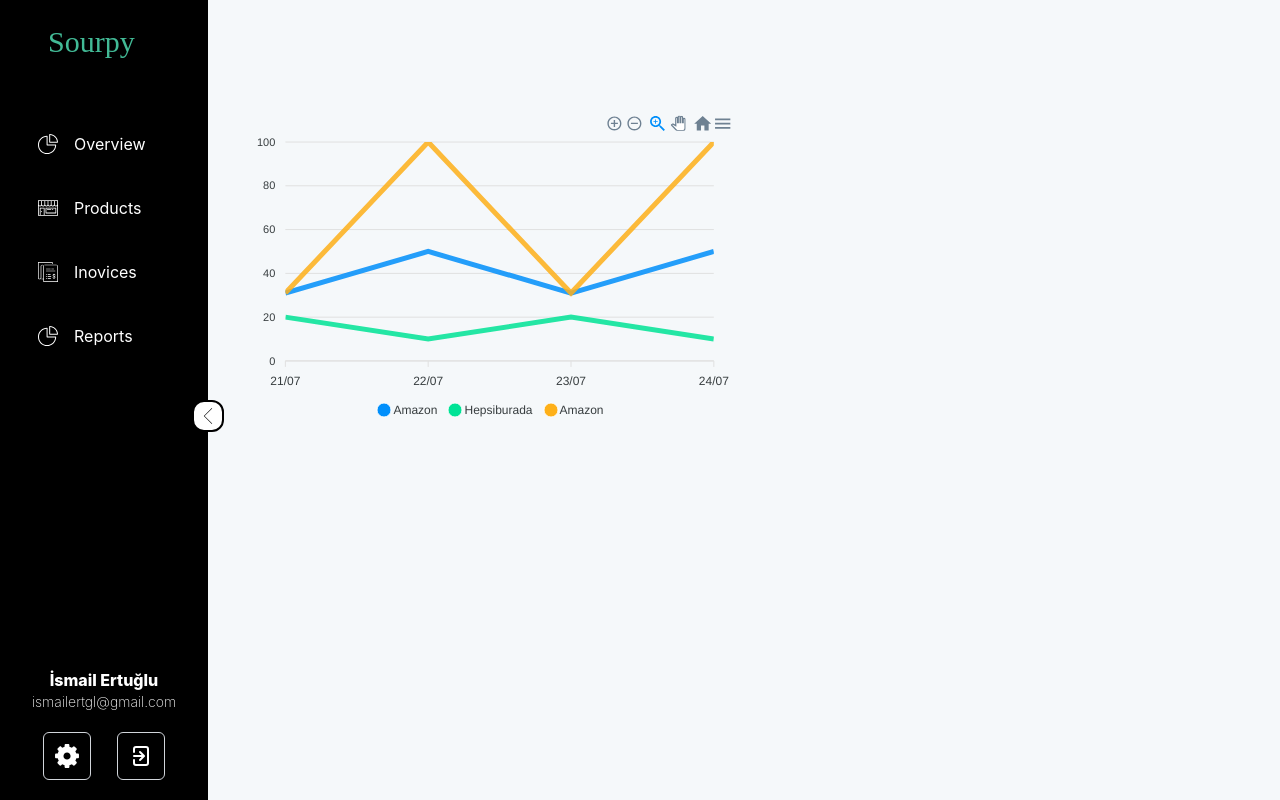
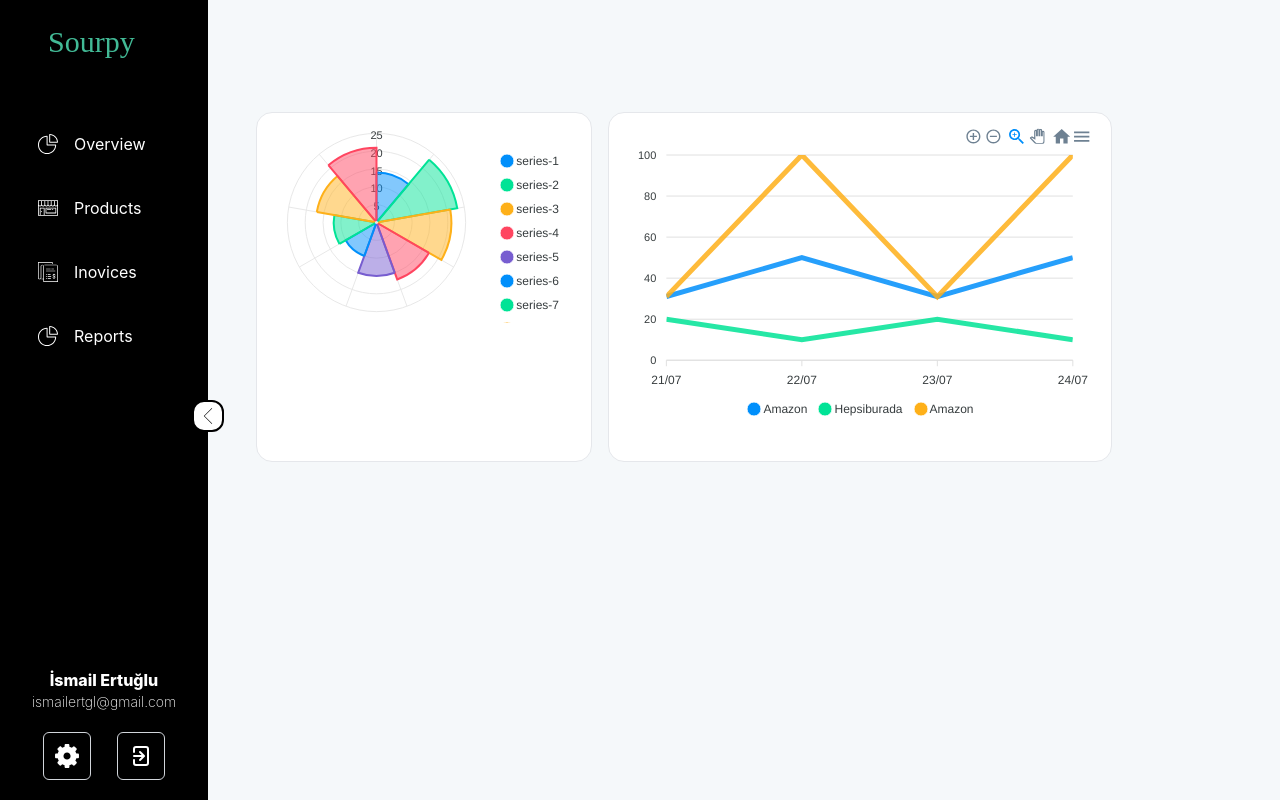
Before and after one commit to ismailertuglu14/sourpy_app_fe, a React (Create React App) app: page /dashboard in a window 1280 px wide. Built offline with nearby package versions, Linux system fonts and the light colour scheme.

Commit message:
New Charts added.

```diff
--- a/src/view/dashboard/features/overview/Overview.tsx
+++ b/src/view/dashboard/features/overview/Overview.tsx
@@ -1,148 +1,20 @@
 import React, { useEffect, useState } from "react";
-import Chart from "react-apexcharts";
 import { formatDate } from "../../../../product/utils/format_date";
+import BarChart from "./components/charts/BarChart";
+import PolarAreaChart from "./components/charts/PolarAreaChart";
+import SynchronizedChart from "./components/charts/SynchronizedChart";
 
-type ApiChipProps = {
-  name: string;
-  active: boolean;
-  setActiveApi: any;
-};
-const Apis: Array<ApiChipProps> = [
-  { name: "Trendyol", active: true, setActiveApi: () => {} },
-  { name: "Hepsiburada", active: false, setActiveApi: () => {} },
-  { name: "Amazon", active: false, setActiveApi: () => {} },
-];
-const ApiChip = ({ name, active, setActiveApi }: ApiChipProps) => {
-  return (
-    <div
-      className={`flex justify-center items-center w-32 mx-2 rounded-2xl border border-gray-300 ${
-        active ? " bg-gray-300 " : " "
-      } cursor-pointer`}
-      onClick={() => {
-        setActiveApi((prev: Array<string>) => {
-          if (prev.includes(name)) {
-            return prev.filter((item: string) => item !== name);
-          }
-          return [...prev, name];
-        });
-      }}
-    >
-      {active ? "✓ " : ""}
-      {name}
-    </div>
-  );
-};
-
-var options2 = {
-  series: [
-    {
-      name: "Amazon",
-      data: [
-        {
-          x: formatDate(new Date(2027, 6, 21)),
-          y: 31,
-        },
-        {
-          x: formatDate(new Date(2027, 6, 22)),
-          y: 50,
-        },
-        {
-          x: formatDate(new Date(2027, 6, 23)),
-          y: 31,
-        },
-        {
-          x: formatDate(new Date(2027, 6, 24)),
-          y: 50,
-        },
-      ],
-    },
-    {
-      name: "Hepsiburada",
-      data: [
-        {
-          x: formatDate(new Date(2027, 6, 21)),
-          y: 20,
-        },
-        {
-          x: formatDate(new Date(2027, 6, 22)),
-          y: 10,
-        },
-        {
-          x: formatDate(new Date(2027, 6, 23)),
-          y: 20,
-        },
-        {
-          x: formatDate(new Date(2027, 6, 24)),
-          y: 10,
-        },
-      ],
-    },
-    {
-      name: "Amazon",
-      data: [
-        {
-          x: formatDate(new Date(2027, 6, 21)),
-          y: 31,
-        },
-        {
-          x: formatDate(new Date(2027, 6, 22)),
-          y: 100,
-        },
-        {
-          x: formatDate(new Date(2027, 6, 23)),
-          y: 31,
-        },
-        {
-          x: formatDate(new Date(2027, 6, 24)),
-          y: 100,
-        },
-      ],
-    },
-  ],
-};
 const Overview: React.FC = () => {
-  const [activeApi, setActiveApi] = useState<Array<string>>([]);
   useEffect(() => {}, []);
   return (
     <div className="flex flex-col">
-      <div className="flex h-8 mb-12">
-        {/* {Apis.map((api, index) => {
-          const isActive = activeApi.includes(api.name);
-
-          return (
-            <ApiChip
-              key={index}
-              name={api.name}
-              active={isActive}
-              setActiveApi={setActiveApi}
-            />
-          );
-        })} */}
-      </div>
+      <div className="flex h-8 mb-12"></div>
       <div className="flex ">
-        <Chart
-          options={options2}
-          type="line"
-          width={500}
-          series={options2.series}
-        />
+        <PolarAreaChart />
+        <SynchronizedChart />
       </div>
     </div>
   );
 };
 
-function generateDayWiseTimeSeries(baseval: any, count: any, yrange: any) {
-  var i = 0;
-  var series = [];
-  while (i < count) {
-    var x = baseval;
-    var y =
-      Math.floor(Math.random() * (yrange.max - yrange.min + 1)) + yrange.min;
-
-    series.push([x, y]);
-    baseval += 86400000;
-    i++;
-  }
-  return series;
-}
 export default Overview;
--- a/src/view/dashboard/features/overview/components/charts/ChartWidget1.tsx
+++ b/src/view/dashboard/features/overview/components/charts/BarChart.tsx
@@ -1,7 +1,7 @@
 import ApexCharts from "apexcharts";
 import React, { useEffect, useRef } from "react";
 
-const ChartWidget1 = () => {
+const BarChart = () => {
   useEffect(() => {
     const chart = new ApexCharts(document.querySelector("#chart"), options);
     console.log("calisti");
@@ -22,7 +22,7 @@ const ChartWidget1 = () => {
   );
 };
 
-export default ChartWidget1;
+export default BarChart;
 
 var options = {
   chart: {
--- /dev/null
+++ b/src/view/dashboard/features/overview/components/charts/PolarAreaChart.tsx
@@ -0,0 +1,45 @@
+import ApexCharts from "apexcharts";
+import React, { useEffect, useRef } from "react";
+import ReactApexChart from "react-apexcharts";
+
+const PolarAreaChart = () => {
+  return (
+    <div className=" w-1/3 h-[350px] border-[1px] p-3 mx-4 rounded-2xl transition-all duration-700 bg-white">
+      <ReactApexChart
+        options={options}
+        series={options.series}
+        type="polarArea"
+      />
+    </div>
+  );
+};
+
+export default PolarAreaChart;
+
+var options = {
+  series: [14, 23, 21, 17, 15, 10, 12, 17, 21],
+  options: {
+    chart: {
+      type: "polarArea",
+    },
+    stroke: {
+      colors: ["#fff"],
+    },
+    fill: {
+      opacity: 0.8,
+    },
+    responsive: [
+      {
+        breakpoint: 480,
+        options: {
+          chart: {
+            width: 200,
+          },
+          legend: {
+            position: "bottom",
+          },
+        },
+      },
+    ],
+  },
+};
--- /dev/null
+++ b/src/view/dashboard/features/overview/components/charts/SynchronizedChart.tsx
@@ -0,0 +1,83 @@
+import ApexCharts from "apexcharts";
+import React, { useEffect, useRef } from "react";
+import ReactApexChart from "react-apexcharts";
+import { formatDate } from "../../../../../../product/utils/format_date";
+
+const SynchronizedChart = () => {
+  return (
+    <div className="relative w-1/2 h-[350px] object-contain border-[1px] p-3 rounded-2xl transition-all duration-50 bg-white ">
+      <ReactApexChart options={options} series={options.series} type="line" />
+    </div>
+  );
+};
+
+export default SynchronizedChart;
+
+var options = {
+  relative: true,
+  series: [
+    {
+      name: "Amazon",
+      data: [
+        {
+          x: formatDate(new Date(2027, 6, 21)),
+          y: 31,
+        },
+        {
+          x: formatDate(new Date(2027, 6, 22)),
+          y: 50,
+        },
+        {
+          x: formatDate(new Date(2027, 6, 23)),
+          y: 31,
+        },
+        {
+          x: formatDate(new Date(2027, 6, 24)),
+          y: 50,
+        },
+      ],
+    },
+    {
+      name: "Hepsiburada",
+      data: [
+        {
+          x: formatDate(new Date(2027, 6, 21)),
+          y: 20,
+        },
+        {
+          x: formatDate(new Date(2027, 6, 22)),
+          y: 10,
+        },
+        {
+          x: formatDate(new Date(2027, 6, 23)),
+          y: 20,
+        },
+        {
+          x: formatDate(new Date(2027, 6, 24)),
+          y: 10,
+        },
+      ],
+    },
+    {
+      name: "Amazon",
+      data: [
+        {
+          x: formatDate(new Date(2027, 6, 21)),
+          y: 31,
+        },
+        {
+          x: formatDate(new Date(2027, 6, 22)),
+          y: 100,
+        },
+        {
+          x: formatDate(new Date(2027, 6, 23)),
+          y: 31,
+        },
+        {
+          x: formatDate(new Date(2027, 6, 24)),
+          y: 100,
+        },
+      ],
+    },
+  ],
+};
```
